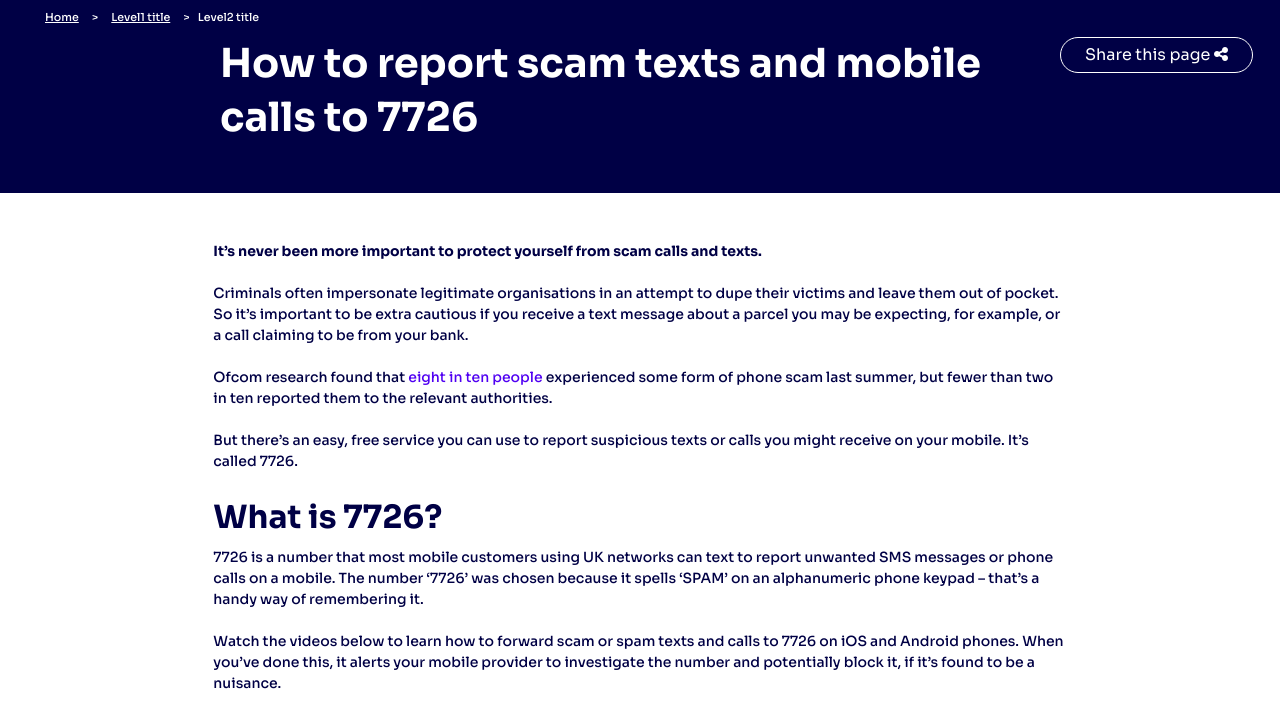
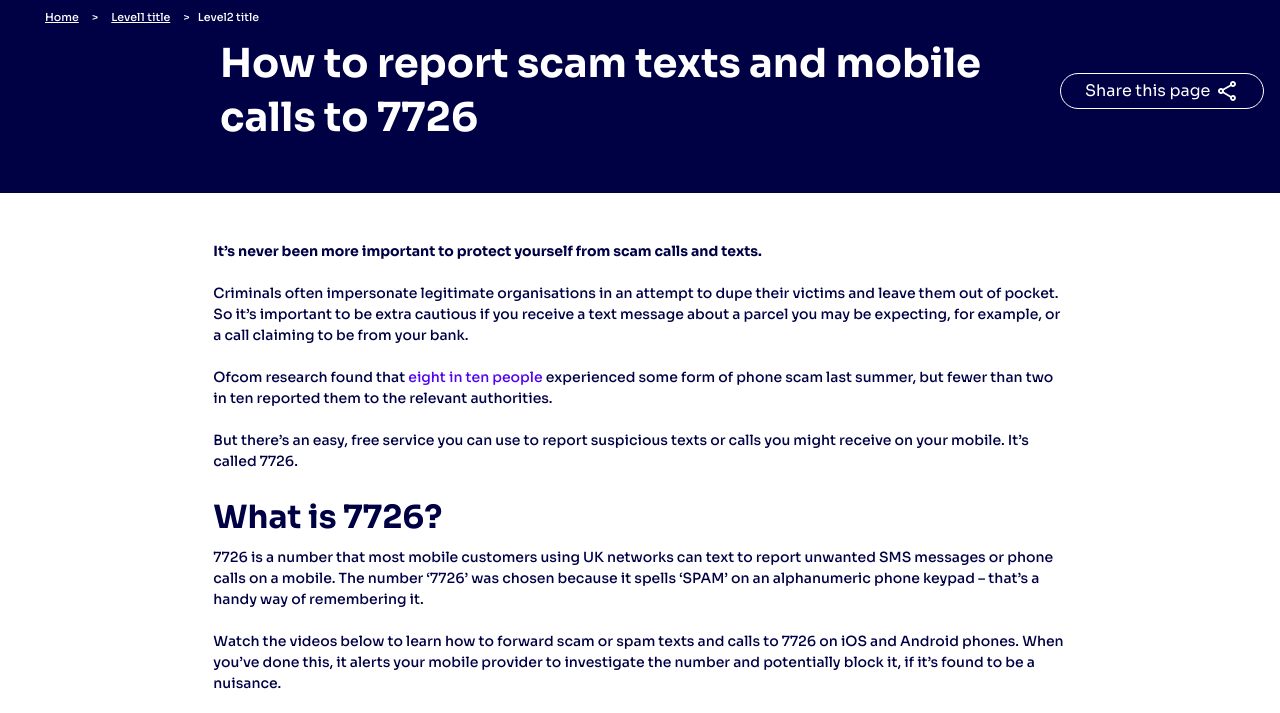
Before and after one commit to htmlofcom/DXP, a plain HTML site: page report-scam.html in a window 1280 px wide. Shown: the part 87-800 px from the top of the page. Drawn offline with nearby package versions, Linux system fonts and the light colour scheme.

Commit message:
add icons

```diff
--- a/report-scam.html
+++ b/report-scam.html
@@ -555,8 +555,8 @@
             <h2><strong>How to report scam texts and mobile calls to 7726</strong></h2>
           </div>
         </div>
-        <div class="col-10 col-md-2 mx-auto">
-          <button class="btn btn-primary-white-border mb-2 px-4">Share this page <i class="fa-solid fa-share-nodes"></i></button>
+        <div class="col-10 col-md-2 m-auto">
+          <button class="btn btn-primary-white-border mb-2 px-4">Share this page  <img src="assets/img/web-icons/share white.svg" alt="share"/></button>
         </div>
       </div>
     </section>
```
Also changed, not shown: assets/img/web-icons/share.svg (added).
